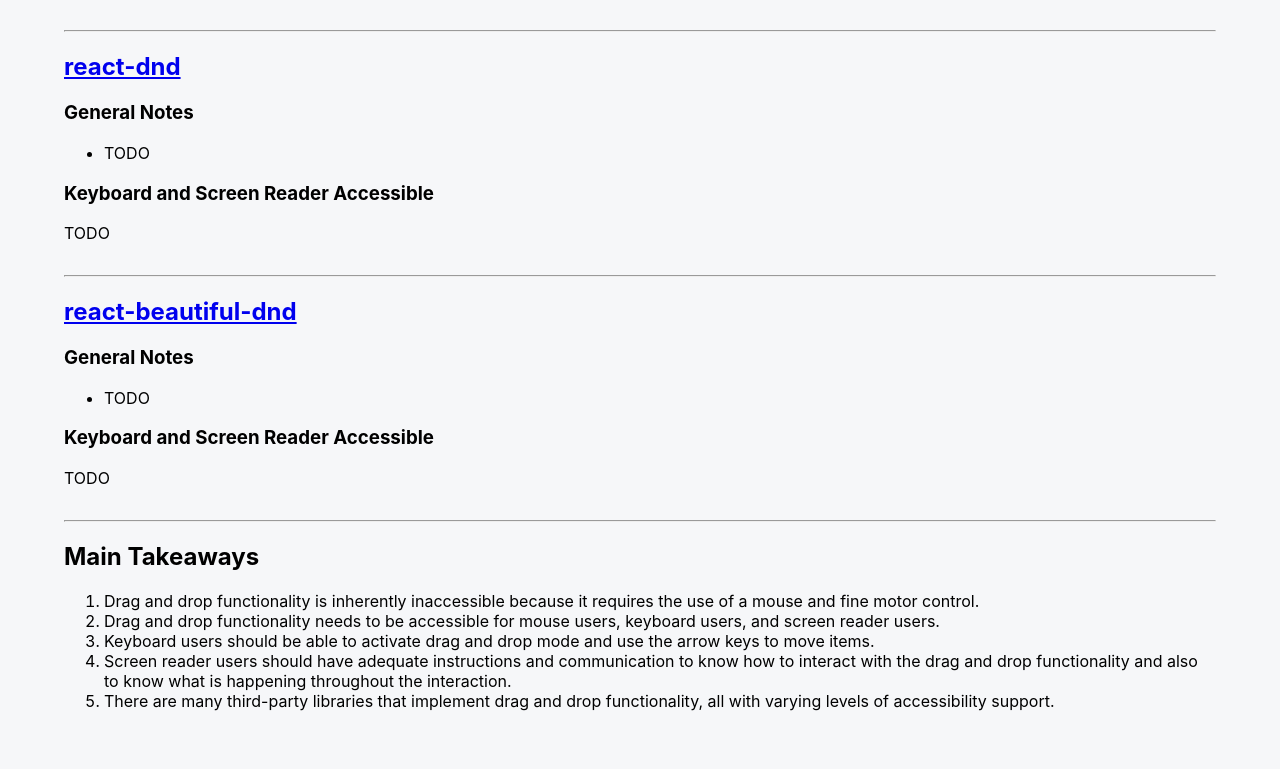
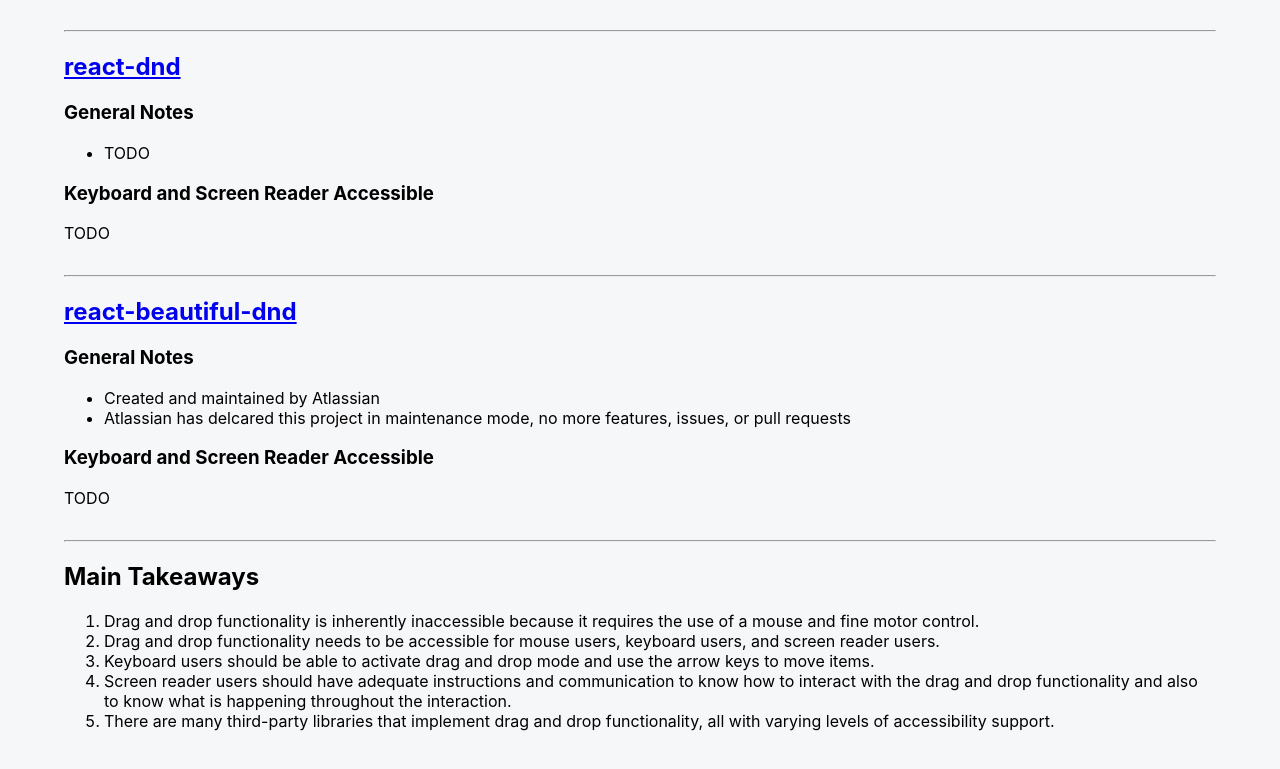
Before and after one commit to thawkin3/accessible-drag-and-drop, a React (Create React App) app: page / in a window 1280 px wide. Shown: the part 4276-5045 px from the top of the page. Built offline with nearby package versions, Linux system fonts and the light colour scheme.

Commit message:
feat: adds notes for react-beautiful-dnd

```diff
--- a/src/components/react-beautiful-dnd/index.js
+++ b/src/components/react-beautiful-dnd/index.js
@@ -14,7 +14,8 @@
     </h2>
     <h3>General Notes</h3>
     <ul>
-      <li>TODO</li>
+      <li>Created and maintained by Atlassian</li>
+      <li>Atlassian has delcared this project in maintenance mode, no more features, issues, or pull requests</li>
     </ul>
     <ReactBeautifulDndDemo1 />
   </>
```
